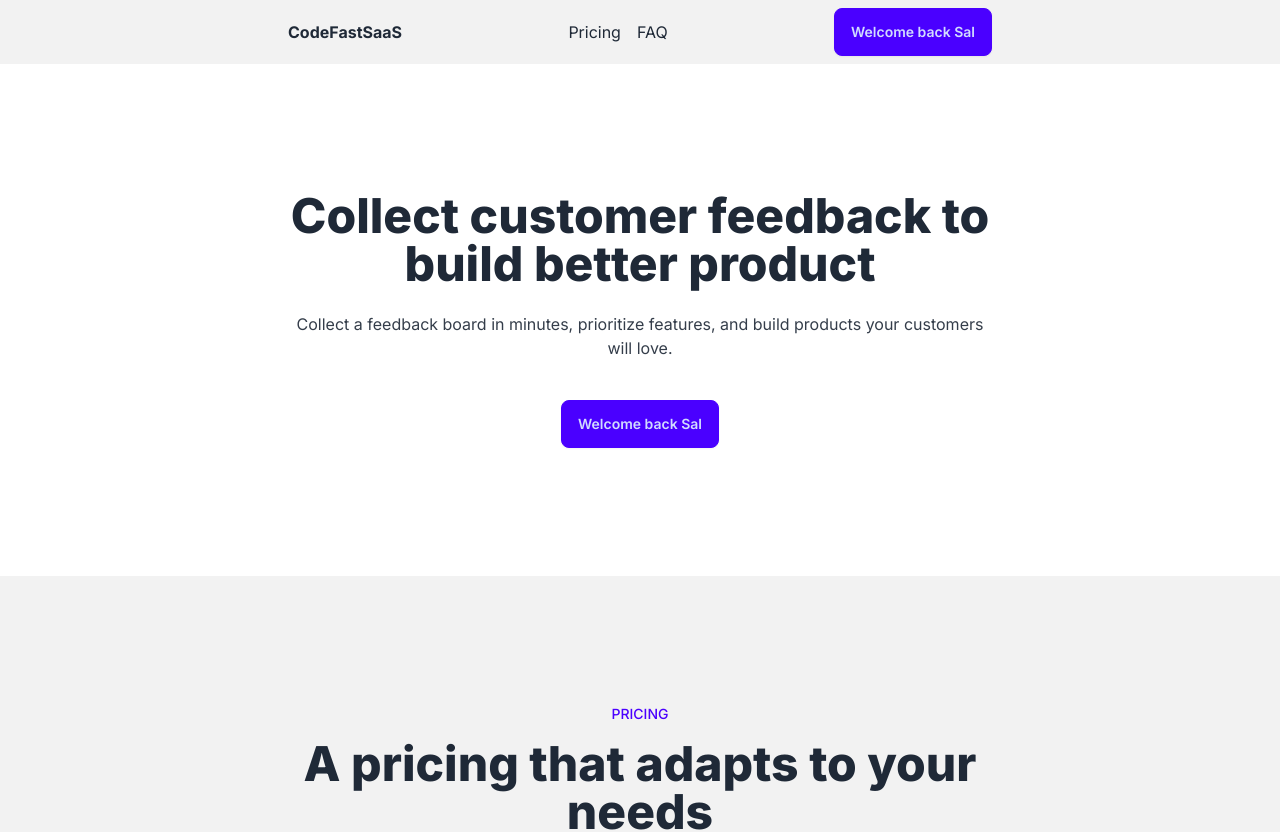
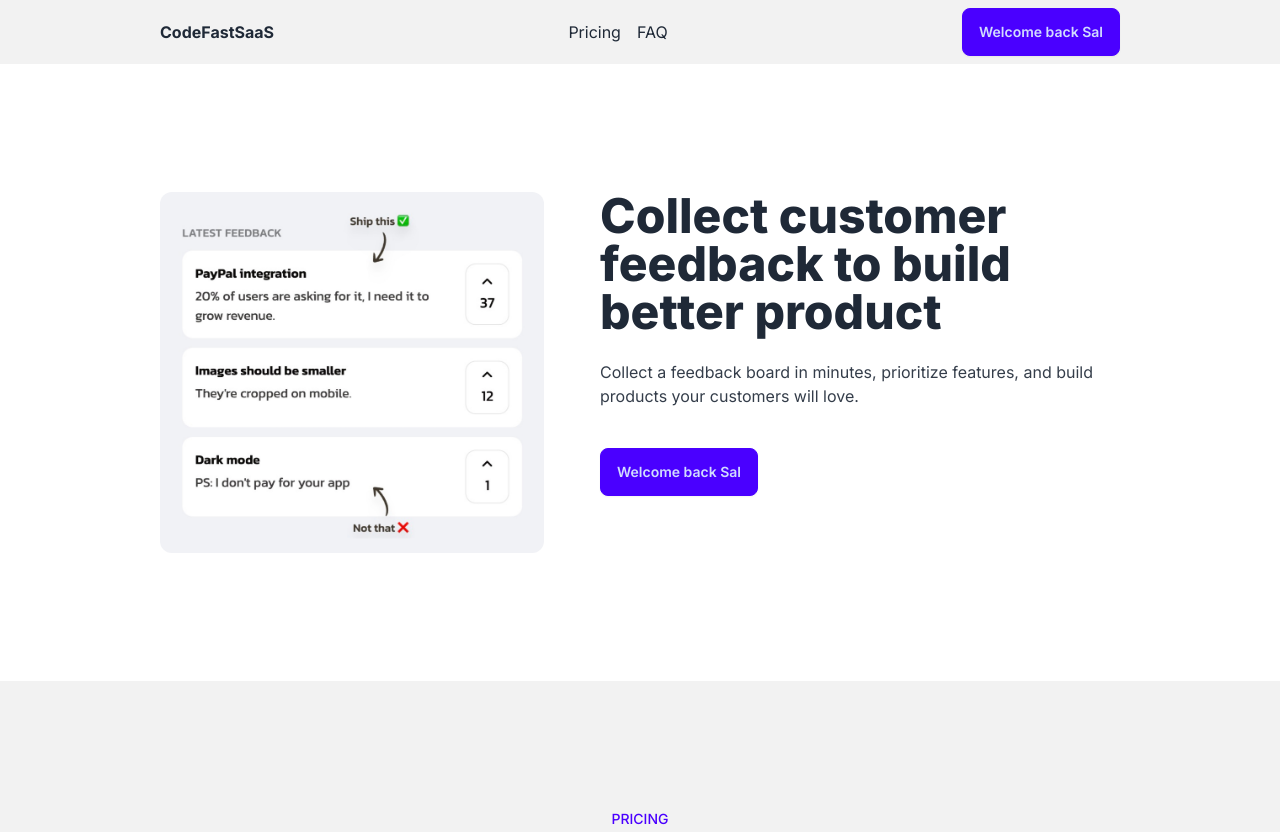
Before and after one commit to SalTheProgrammer/codefast-saas, a Next.js app: page / in a window 1280 px wide. Shown: the top 832 px of the page. Built offline with nearby package versions, Linux system fonts and the light colour scheme.

Commit message:
added image and styling

```diff
--- a/app/page.js
+++ b/app/page.js
@@ -1,5 +1,7 @@
 import ButtonLogin from "@/components/ButtonLogin";
 import FAQListItem from "@/components/FAQListItem";
+import Image from "next/image";
+import productDemo from "@/app/productDemo.jpeg";
 
 export default function Home() {
   const isLoggedIn = true;
@@ -15,7 +17,7 @@ export default function Home() {
     <main>
       {/* HEADER */}
       <section className="bg-base-200">
-        <div className="max-w-3xl mx-auto  flex justify-between items-center px-8 py-2">
+        <div className="max-w-5xl mx-auto  flex justify-between items-center px-8 py-2">
           <div className="font-bold">CodeFastSaaS</div>
           <div className="space-x-4 max-md:hidden">
             <a className="link link-hover" href="#pricing">
@@ -32,7 +34,14 @@ export default function Home() {
       </section>
 
       {/* HERO */}
-      <section className="text-center px-8 py-32 max-w-3xl mx-auto">
+      <section className="text-center lg:text-left px-8 py-32 max-w-5xl mx-auto flex flex-col lg:flex-row gap-14 items-center lg:items-start">
+        <Image
+          src={productDemo}
+          alt="Product Demo"
+          className="w-96 rounded-xl"
+        />
+
+        <div>
           <h1 className="lg:text-5xl text-4xl font-extrabold mb-6">
             Collect customer feedback to build better product
           </h1>
@@ -42,6 +51,7 @@ export default function Home() {
           </div>
 
           <ButtonLogin isLoggedIn={isLoggedIn} name={name} />
+        </div>
       </section>
 
       {/* PRICING */}
```
Also changed, not shown: app/productDemo.jpeg (added). Lines whose indentation alone changed are shown as unchanged.
